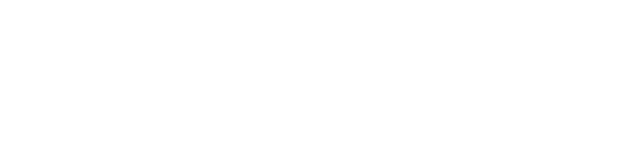
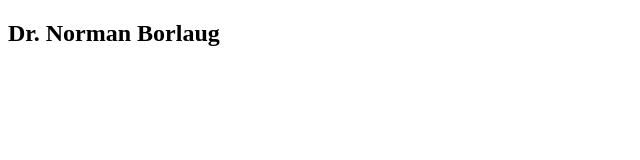
Before and after one commit to KCnick/tributepage, a plain HTML site: page index.html in a window 1280 px wide. Shown: the whole page, without its empty margins (0-640 px from the left). Drawn offline with Linux system fonts and the light colour scheme.

Commit message:
Added main container and title

```diff
--- a/index.html
+++ b/index.html
@@ -7,20 +7,12 @@
   </head>
 
   <body>
+
+    <div id="main">
+      <h2 id="title">Dr. Norman Borlaug</h2>
+    </div>
     <script src="https://cdn.freecodecamp.org/testable-projects-fcc/v1/bundle.js"></script>
 
-    <!--
-
-    Hello Camper!
-
-    For now, the test suite only works in Chrome!
-    Please read the README below in the JS Editor before beginning.
-    Feel free to delete this message once you have read it.
-    Good luck and Happy Coding!
-
-    - The freeCodeCamp Team
-
-    -->
     <script  src="js/index.js"></script>
   </body>
 </html>
```
